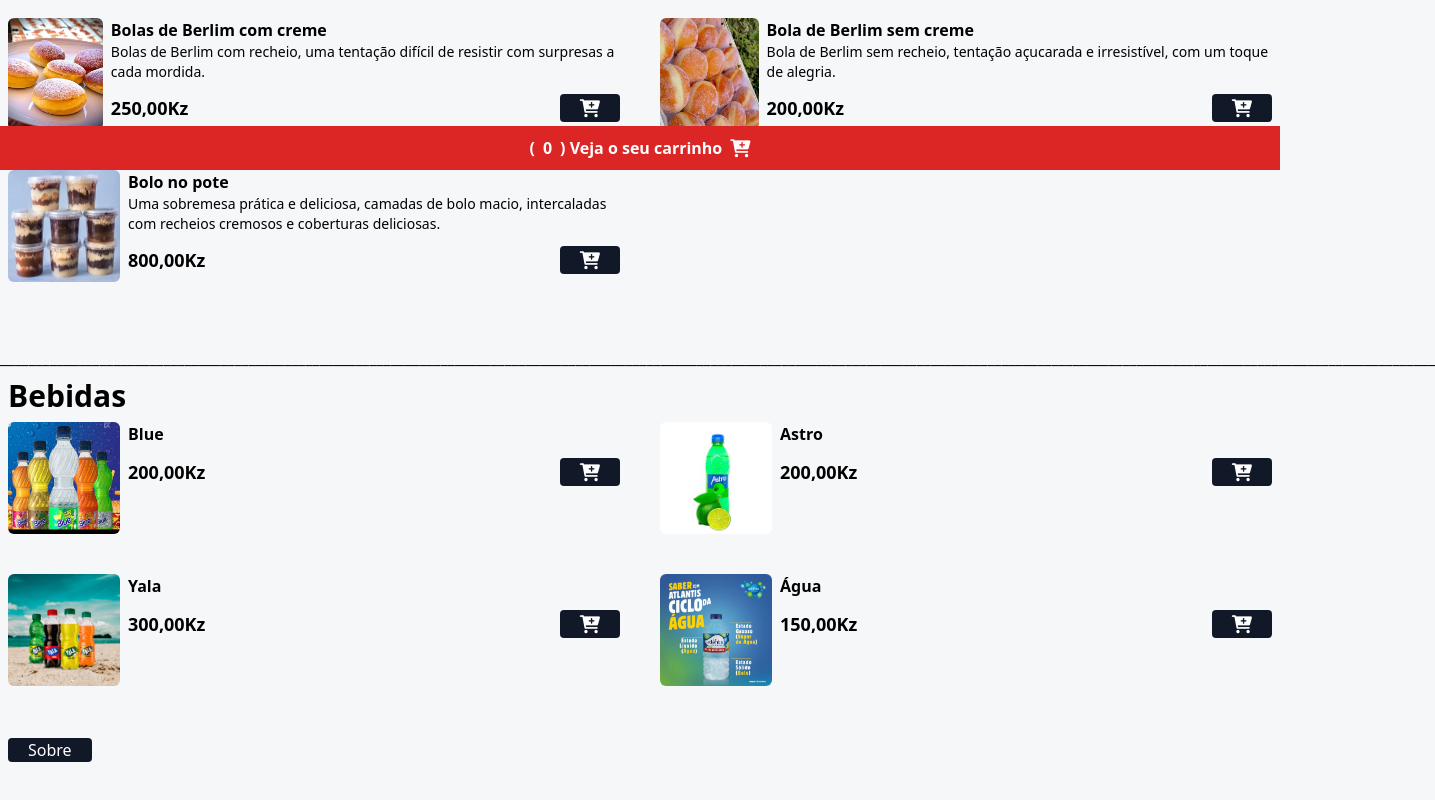
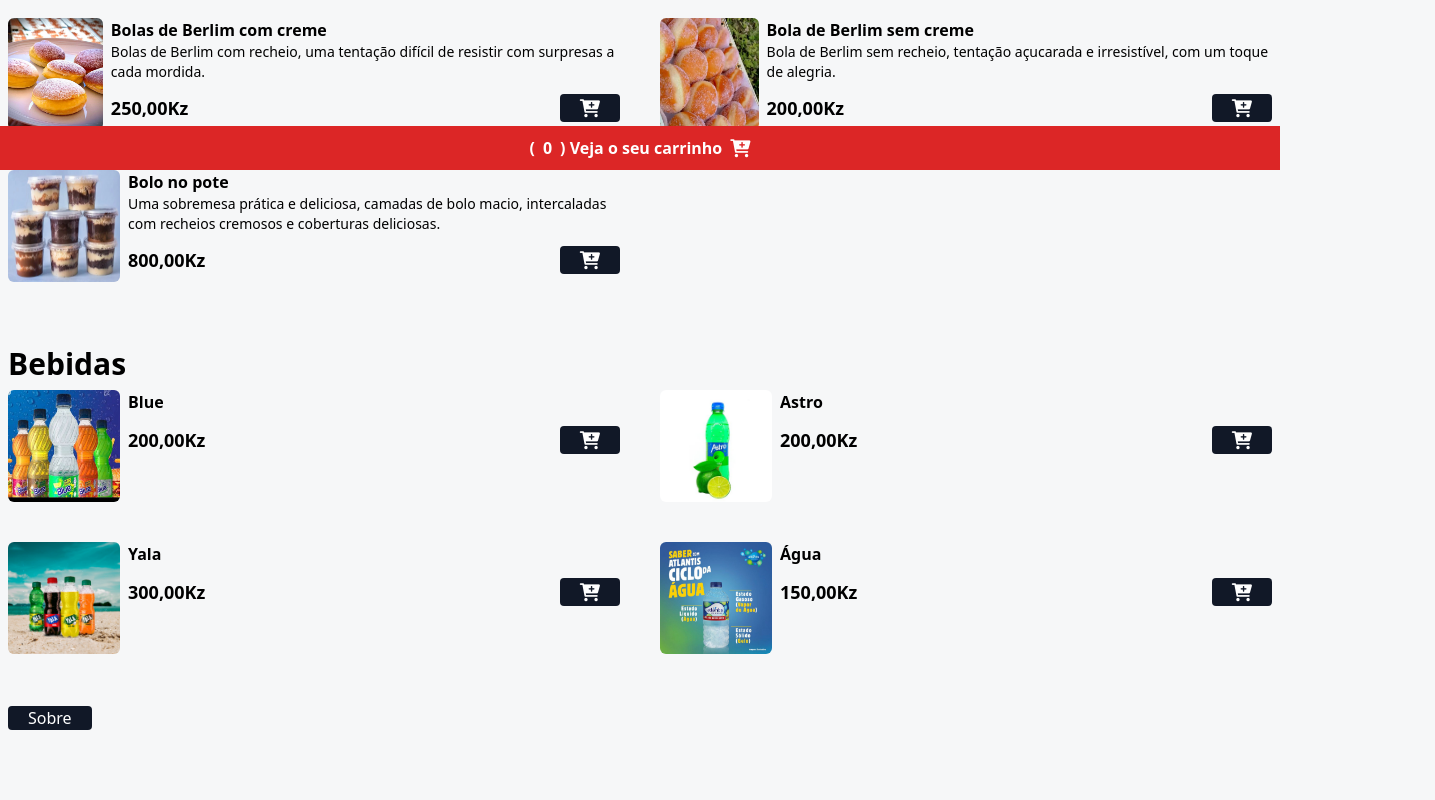
Before and after one commit to afonso1724/ParaquedadasFoods, a website: page index.html in a window 1280 px wide. Shown: the part 630-1430 px from the top of the page, 1435 px wide, since content can reach past the window. Drawn offline with nearby package versions, Linux system fonts and the light colour scheme.

Commit message:
Update index.html

```diff
--- a/index.html
+++ b/index.html
@@ -165,7 +165,7 @@
             </div>
             <!--FIM PRODUTO ITEM-->
         </main>
-    <p>__________________________________________________________________________________________________________________________________________________________________________________________________________</p>
+
         <div class="mx-auto max-w-7xl px-2 my-2">
             <h2 class="font-bold text-3xl">Bebidas</h2>
         </div>
```
